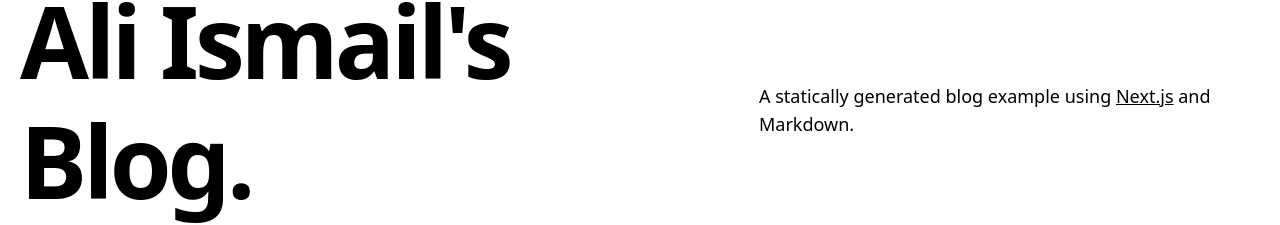
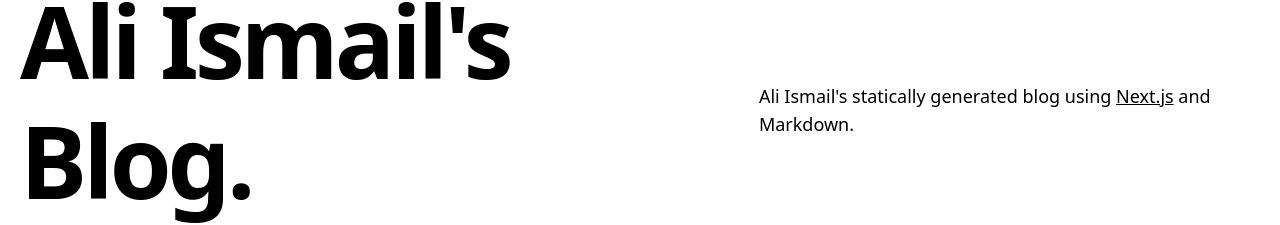
Before and after one commit to Ali-Ismail-1/nextjs-blog, a Next.js app: page / in a window 1280 px wide. Shown: the part 121-346 px from the top of the page. Built offline with nearby package versions, Linux system fonts and the light colour scheme.

Commit message:
Updated Components/intro.js and pages/posts slug to update SEO related tags

```diff
--- a/components/intro.js
+++ b/components/intro.js
@@ -7,7 +7,7 @@
         { SITE_NAME }.
       </h1>
       <h4 className="text-center md:text-left text-lg mt-5 md:pl-8">
-        A statically generated blog example using{' '}
+        Ali Ismail's statically generated blog using{' '}
         <a
           href="https://nextjs.org/"
           className="underline hover:text-success duration-200 transition-colors"
--- a/pages/posts/[slug].js
+++ b/pages/posts/[slug].js
@@ -27,7 +27,7 @@
             <article className="mb-32">
               <Head>
                 <title>
-                  {post.title} | Next.js Blog Example with {CMS_NAME}
+                  {post.title} | Ali Ismail's Next.js Blog with {CMS_NAME}
                 </title>
                 <meta property="og:image" content={post.ogImage.url} />
               </Head>
```
